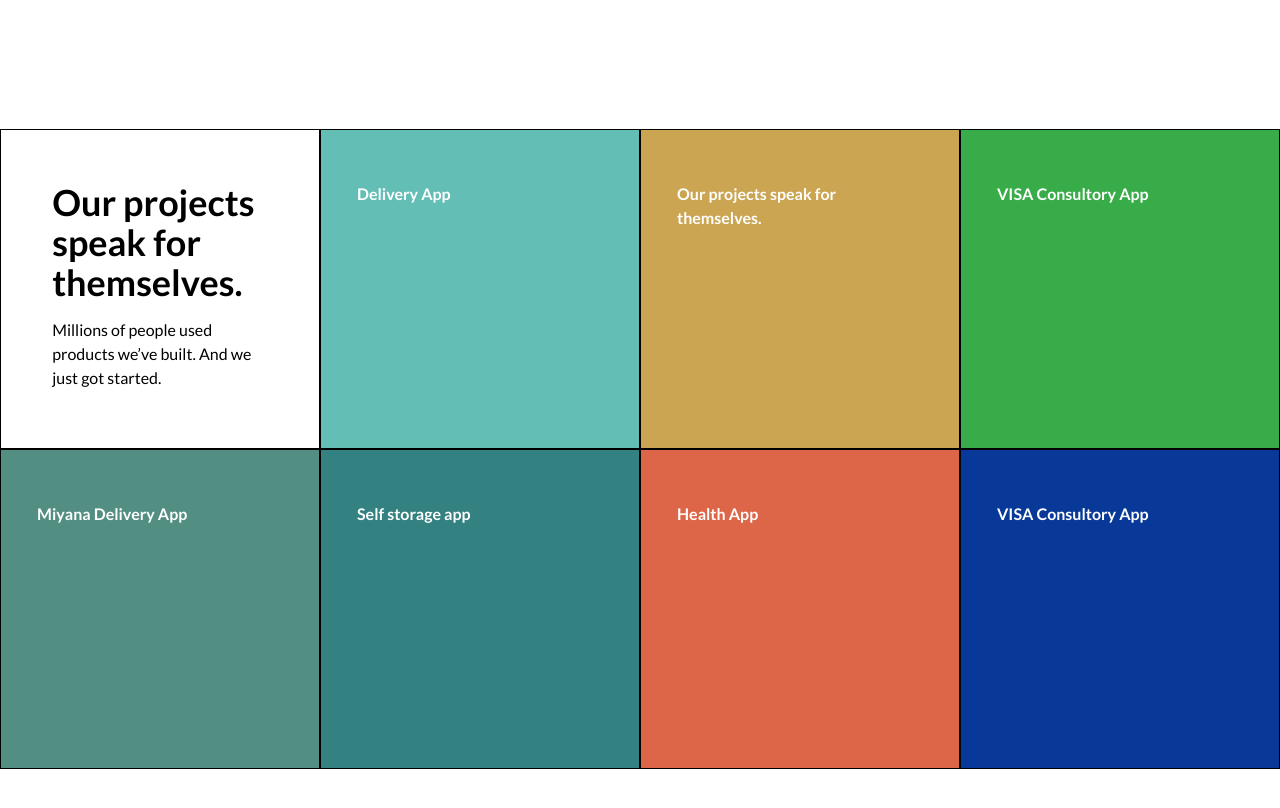
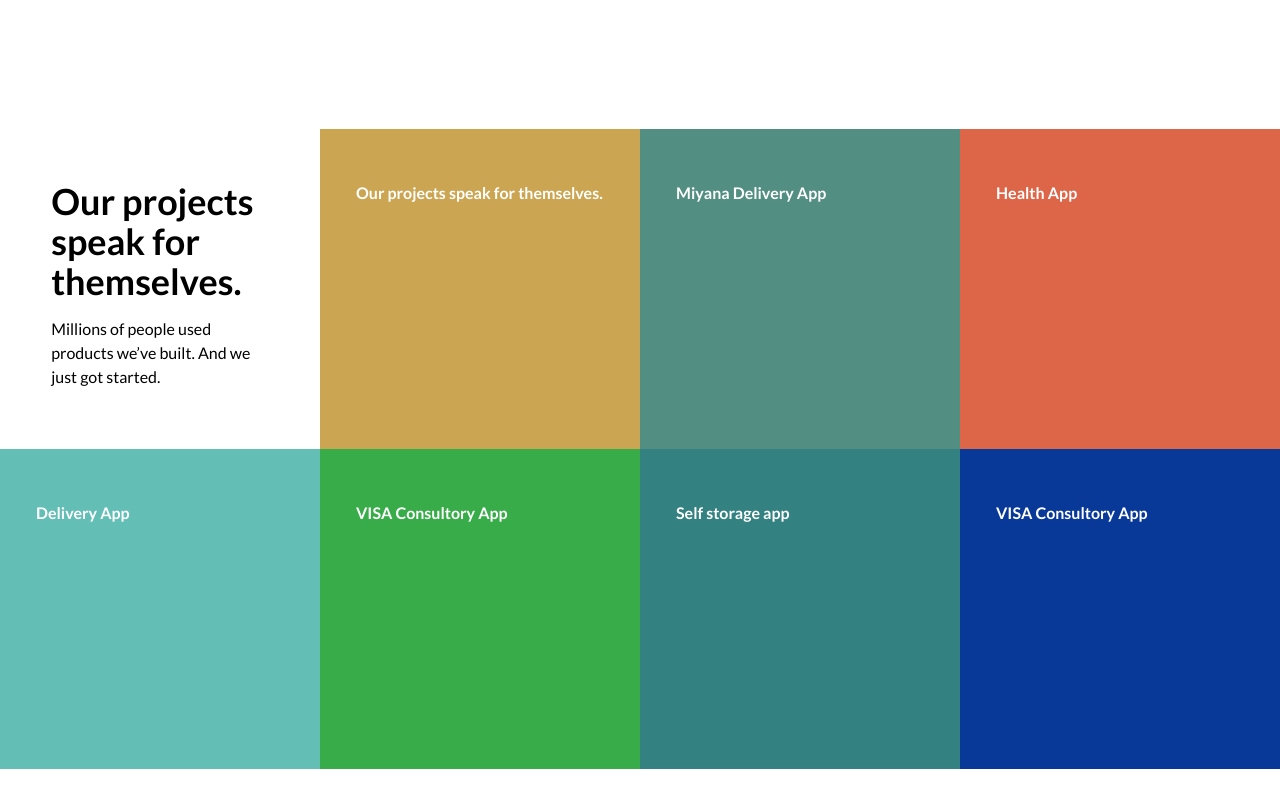
Before and after one commit to KvinZav/umvel-remote, a Next.js app: page / in a window 1280 px wide. Shown: the part 11120-11928 px from the top of the page. Built offline with nearby package versions, Linux system fonts and the light colour scheme.

Commit message:
fix: remove borders of quotes

```diff
--- a/src/components/modules/quotes/index.tsx
+++ b/src/components/modules/quotes/index.tsx
@@ -12,10 +12,10 @@ const Quotes = (): JSX.Element => {
     const {quote} = FETCHER(event, BlockNameEnum.quotes)
 
     return (
-        <div className={`w-full h-[180vw] md:h-auto overflow-hidden overflow-x-auto snap-x`}>
-            <section className="flex flex-col md:grid md:grid-cols-2 lg:grid-cols-4 flex-wrap snap-x h-[180vw] md:h-auto">
-                <article className="bg-primary-white group p-[4vw] w-[90vw] md:w-[100%] aspect-square border snap-center overflow-hidden lg:text-2xl">
-                    <h2 className="text-4xl font-bold leading-snug mb-4 lg:text-2xl xl:text-4xl">Our projects speak for themselves.</h2>
+        <div className={`h-[180vw] sm:h-[200vw] w-screen overflow-hidden overflow-x-scroll snap-x lg:h-[50vw]`}>
+            <section className="h-[180vw] flex flex-col flex-wrap sm:h-[200vw] lg:h-[50vw] snap-x">
+                <article className="bg-primary-white p-[4vw] h-[50%] sm:h-1/4 aspect-square snap-center overflow-hidden lg:h-1/2 lg:w-auto lg:text-2xl">
+                    <h2 className="text-4xl font-bold leading-snug mb-4 xl:text-4xl">Our projects speak for themselves.</h2>
                     <p className="text-base">Millions of people used products we’ve built.  And we just got started.</p>
                 </article>
                 {
@@ -38,7 +38,7 @@ type SquareQuotesProps = {
 
 const SquareQuotes:React.FC<SquareQuotesProps> = ({title='',subtitle='',description='',color=''}):JSX.Element => {
     return (
-        <article className={`bg-${color} group overflow-hidden w-[90vw] md:w-[100%] aspect-square border snap-center`}>
+        <article className={`bg-${color} group overflow-hidden h-[50%] sm:h-1/4 aspect-square snap-center lg:h-1/2 lg:w-auto`}>
             <div className="h-full w-full p-9 text-primary-white">
                 <p className="mb-4">{description}</p>
                 <h3 className="font-bold mb-4">{title}</h3>
```
